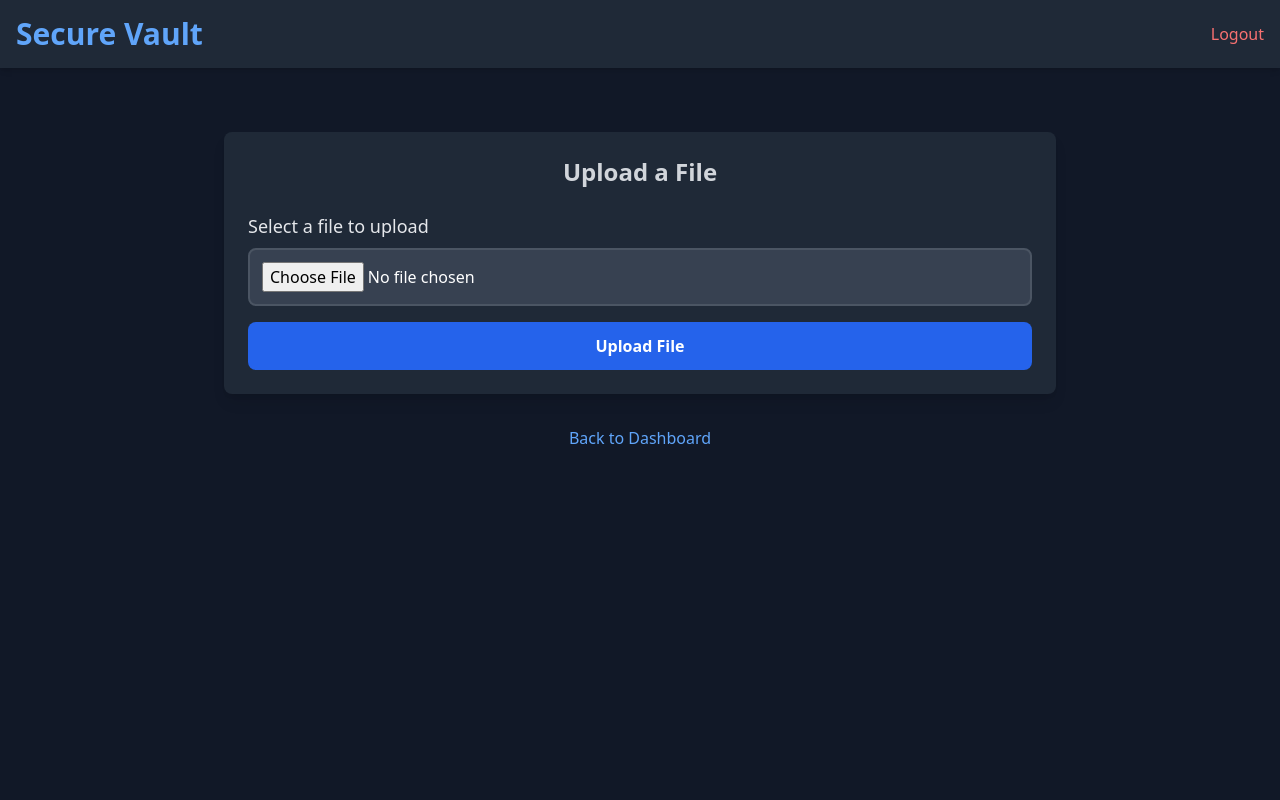
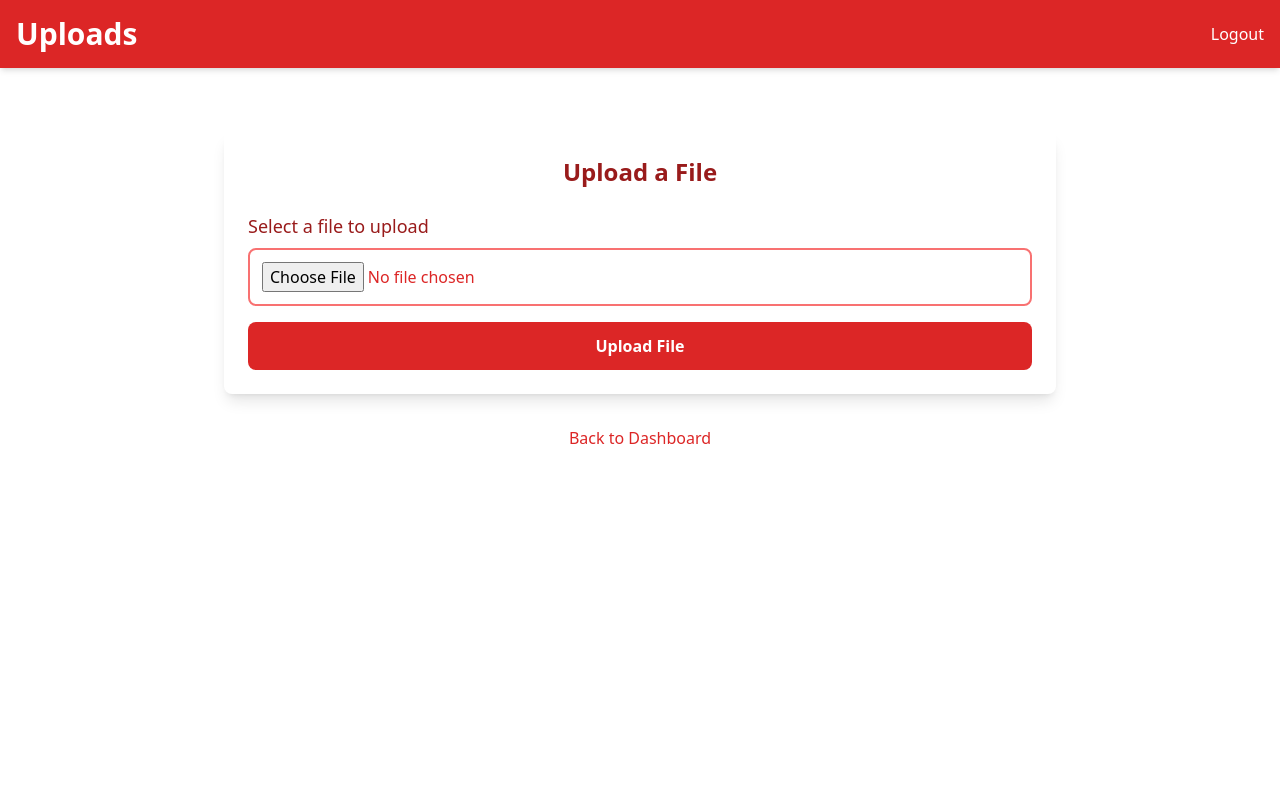
Before and after one commit to KoDakness/pi-secure, a Flask app: page /upload in a window 1280 px wide. Run offline with Flask 2, Linux system fonts and the light colour scheme; a user stored in the database is signed in; some libraries are stand-ins or nearby versions.

Commit message:
Update upload.html

```diff
--- a/templates/upload.html
+++ b/templates/upload.html
@@ -8,30 +8,30 @@
     <script src="https://cdn.tailwindcss.com"></script>
 </head>
 
-<body class="bg-gray-900 text-gray-300 min-h-screen">
-    <header class="bg-gray-800 p-4 shadow-md flex justify-between items-center">
-        <h1 class="text-3xl font-semibold text-blue-400">Secure Vault</h1>
-        <a href="/logout" class="text-red-400 hover:underline">Logout</a>
+<body class="bg-white text-red-800 min-h-screen">
+    <header class="bg-red-600 p-4 shadow-md flex justify-between items-center">
+        <h1 class="text-3xl font-semibold text-white">Uploads</h1>
+        <a href="/logout" class="text-white hover:underline">Logout</a>
     </header>
 
     <main class="p-8 max-w-4xl mx-auto mt-8">
-        <div class="bg-gray-800 p-6 rounded-lg shadow-lg">
+        <div class="bg-white-500 p-6 rounded-lg shadow-lg">
             <h2 class="text-2xl font-semibold mb-6 text-center">Upload a File</h2>
 
             <!-- File Upload Form -->
             <form method="POST" action="/upload" enctype="multipart/form-data" class="space-y-4">
                 <div>
-                    <label for="file" class="block mb-2 text-lg font-medium text-gray-200">Select a file to upload</label>
-                    <input type="file" name="file" id="file" required class="w-full p-3 rounded-lg bg-gray-700 text-white border-2 border-gray-600 focus:border-blue-500">
+                    <label for="file" class="block mb-2 text-lg font-medium">Select a file to upload</label>
+                    <input type="file" name="file" id="file" required class="w-full p-3 rounded-lg bg-white text-red-600 border-2 border-red-400 focus:border-red-600">
                 </div>
 
-                <button type="submit" class="w-full py-3 bg-blue-600 hover:bg-blue-500 rounded-lg text-white font-semibold focus:outline-none focus:ring-2 focus:ring-blue-500 focus:ring-opacity-50">Upload File</button>
+                <button type="submit" class="w-full py-3 bg-red-600 hover:bg-red-500 rounded-lg text-white font-semibold focus:outline-none focus:ring-2 focus:ring-red-500 focus:ring-opacity-50">Upload File</button>
             </form>
         </div>
 
         <!-- Back to Dashboard Link -->
         <div class="mt-8 text-center">
-            <a href="{{ url_for('dashboard') }}" class="text-blue-400 hover:underline">Back to Dashboard</a>
+            <a href="{{ url_for('dashboard') }}" class="text-red-600 hover:underline">Back to Dashboard</a>
         </div>
     </main>
 </body>
```
